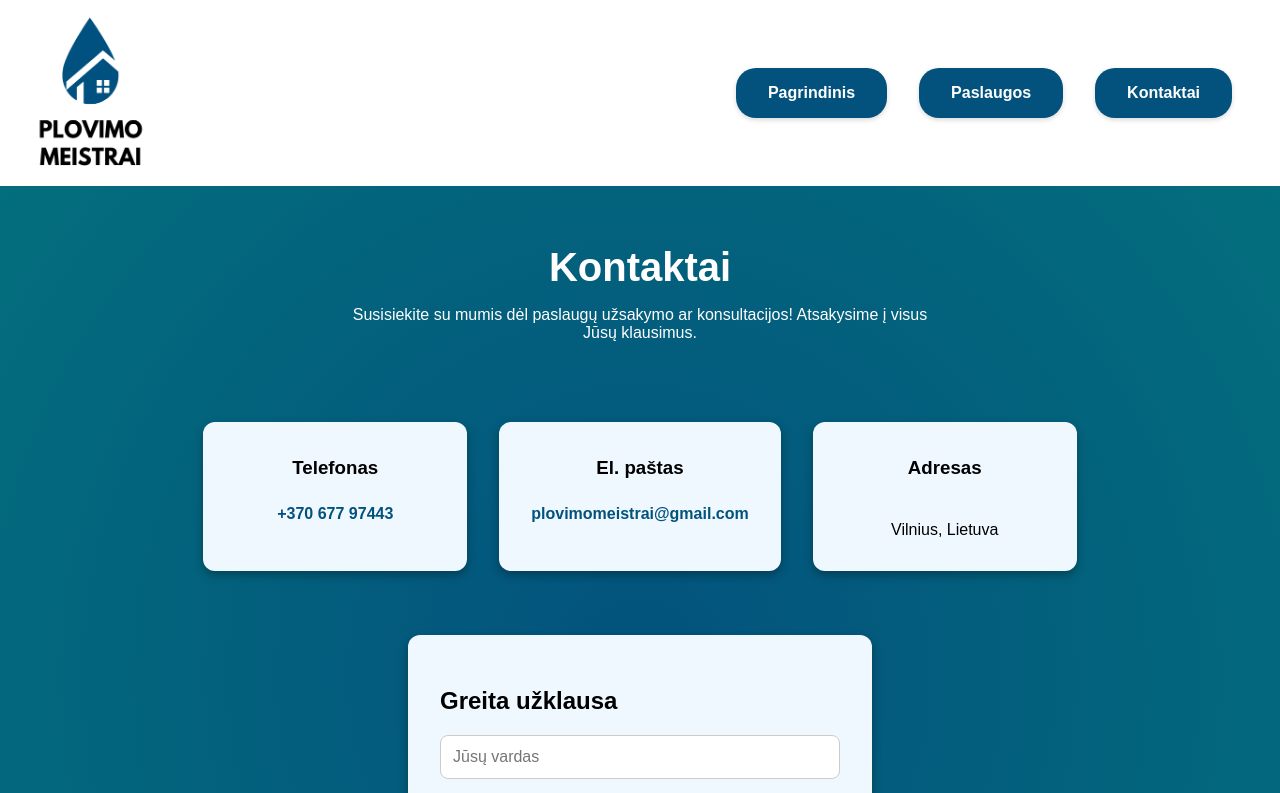
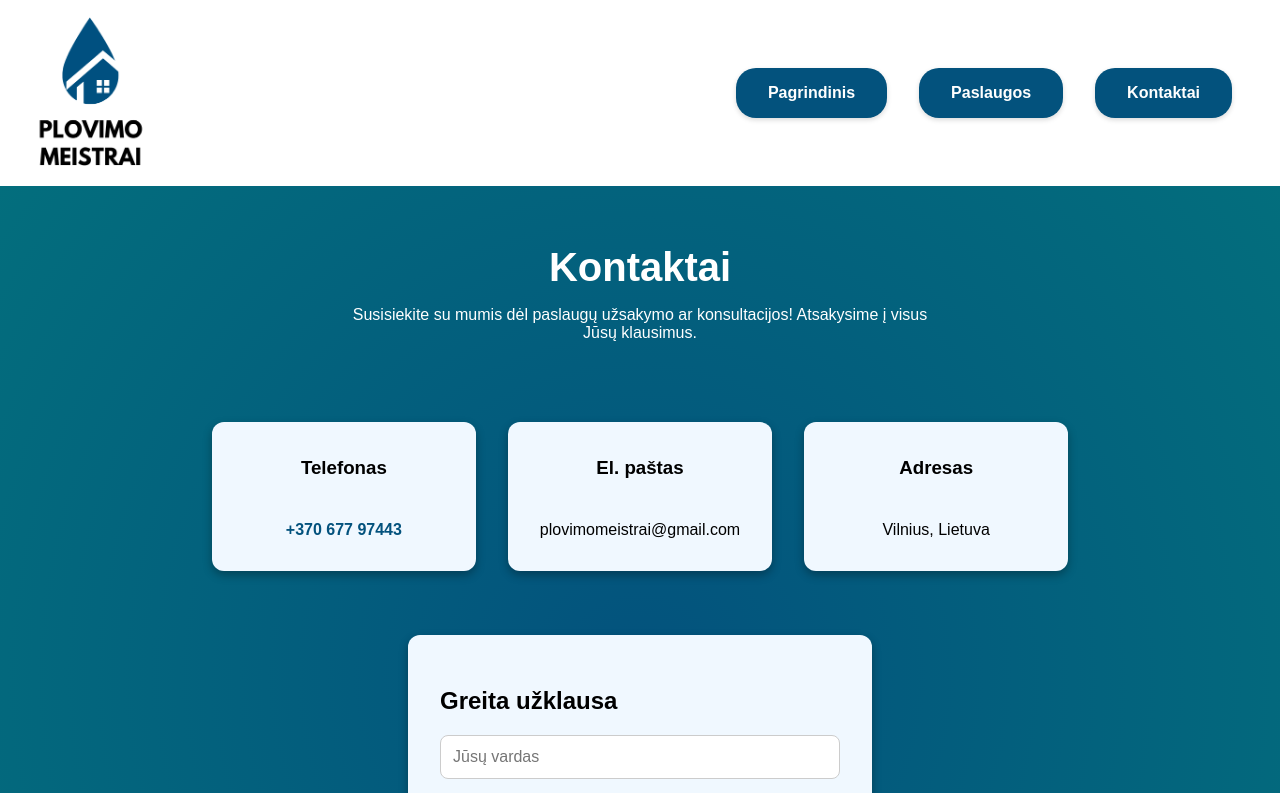
Before and after one commit to benjaminas8/Plovimo-Meistrai, a Next.js app: page /contacts in a window 1280 px wide. Shown: the top 793 px of the page. Built offline with nearby package versions, Linux system fonts and the light colour scheme.

Commit message:
removed href from contact card email and fixed spacing

```diff
--- a/app/contacts/page.module.css
+++ b/app/contacts/page.module.css
@@ -52,9 +52,15 @@
   font-weight: bold;
   text-decoration: none;
   transition: color 0.2s;
+  padding: 1rem 0;
 }
 .contactLink:hover {
   color: #0396a6;
+}
+
+.contactText {
+  margin: 0;
+  padding: 1rem 0;
 }
 
 .formWrapper {
--- a/app/contacts/page.tsx
+++ b/app/contacts/page.tsx
@@ -50,13 +50,11 @@ export default function ContactsPage() {
         </div>
         <div className={styles.contactCard}>
           <h3>El. paštas</h3>
-          <a href="plovimomeistrai@gmail.com" className={styles.contactLink}>
-            plovimomeistrai@gmail.com
-          </a>
+          <p className={styles.contactText}>plovimomeistrai@gmail.com</p>
         </div>
         <div className={styles.contactCard}>
           <h3>Adresas</h3>
-          <p>Vilnius, Lietuva</p>
+          <p className={styles.contactText}>Vilnius, Lietuva</p>
         </div>
       </div>
       <div className={styles.formWrapper}>
```
